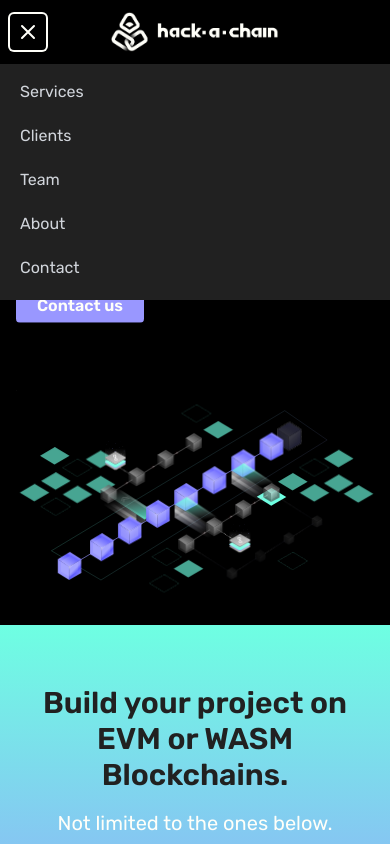
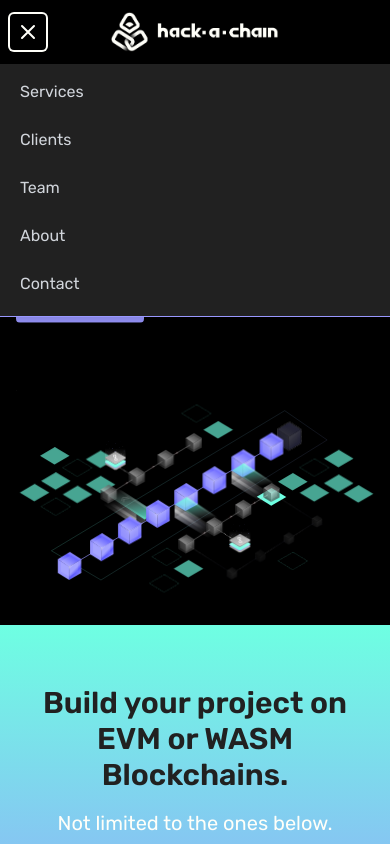
Before and after one commit to hack-a-chain/heckachain_website, a Next.js app: page / in a window 390 px wide. Both pictures are taken after a click on the button 28 px from the left and 32 px from the top of the page. Shown: the top 844 px of the page. Built offline with nearby package versions, Linux system fonts and the light colour scheme.

Commit message:
menu mobile

```diff
--- a/src/components/Header.jsx
+++ b/src/components/Header.jsx
@@ -69,14 +69,16 @@ export default function Header({ move }) {
             </div>
           </div>
 
-          <Popover.Panel className="sm:hidden flex top-16 absolute z-50 bg-grayHack w-full  ">
-            <div className="px-2 pt-2 pb-3 space-y-1 w-full rounded ">
+          <Popover.Panel
+            className="sm:hidden flex top-16 fixed z-50 w-full bg-grayHack shadow-lg border-b border-primary"
+          >
+            <div className="px-2 pt-2 pb-3 space-y-2 w-full rounded ">
               {navigation.map((item) => (
                 <NavLink
                   key={item.name}
                   as="a"
                   href={item.href}
-                  className="text-gray-300  hover:bg-black focus:bg-black hover:text-white block px-3 py-2 rounded-md text-base font-medium"
+                  className="text-gray-300 hover:bg-primary focus:bg-primary hover:text-white block px-3 py-2 rounded-md text-base font-medium"
                   aria-current={item.current ? "page" : undefined}
                 >
                   {item.name}
```
